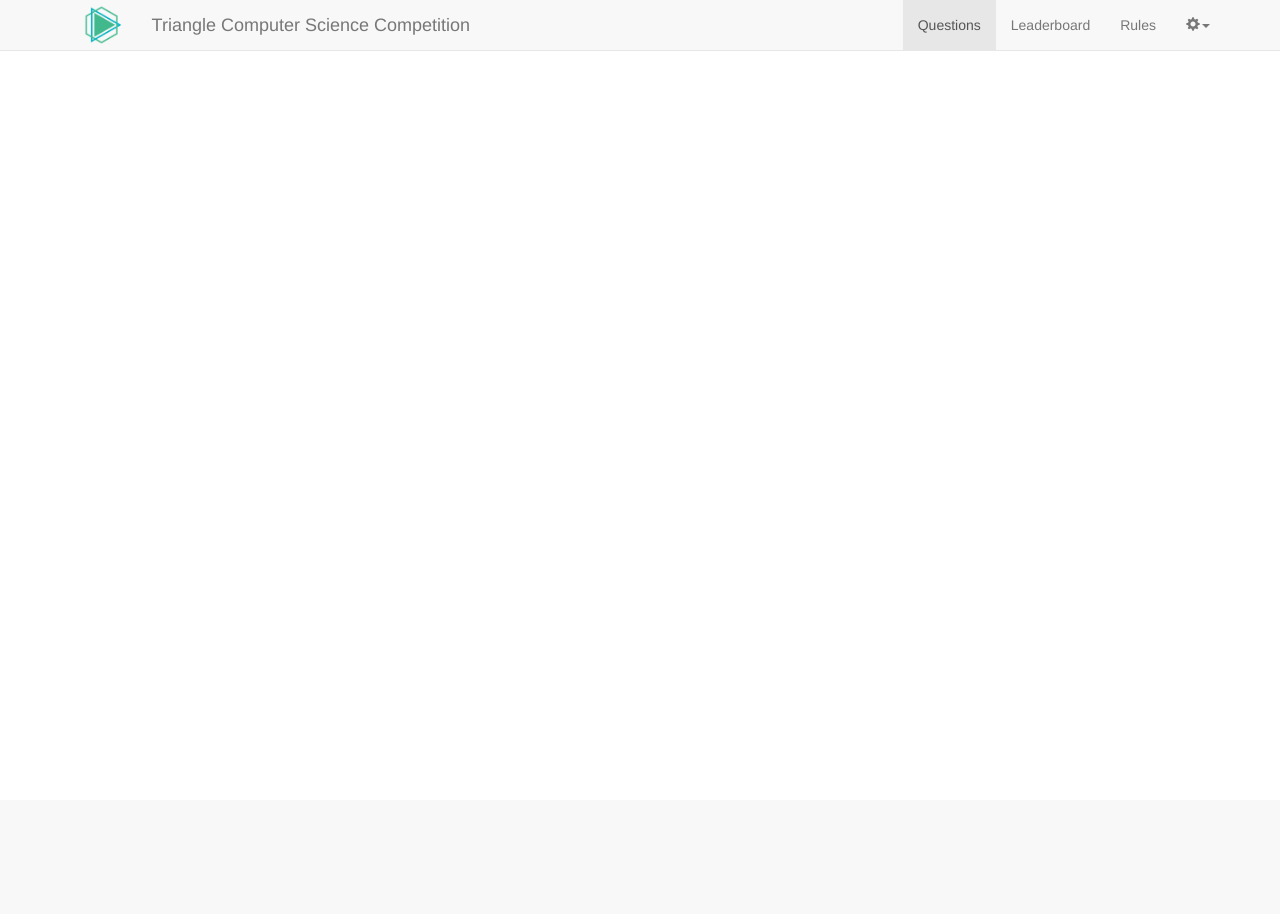
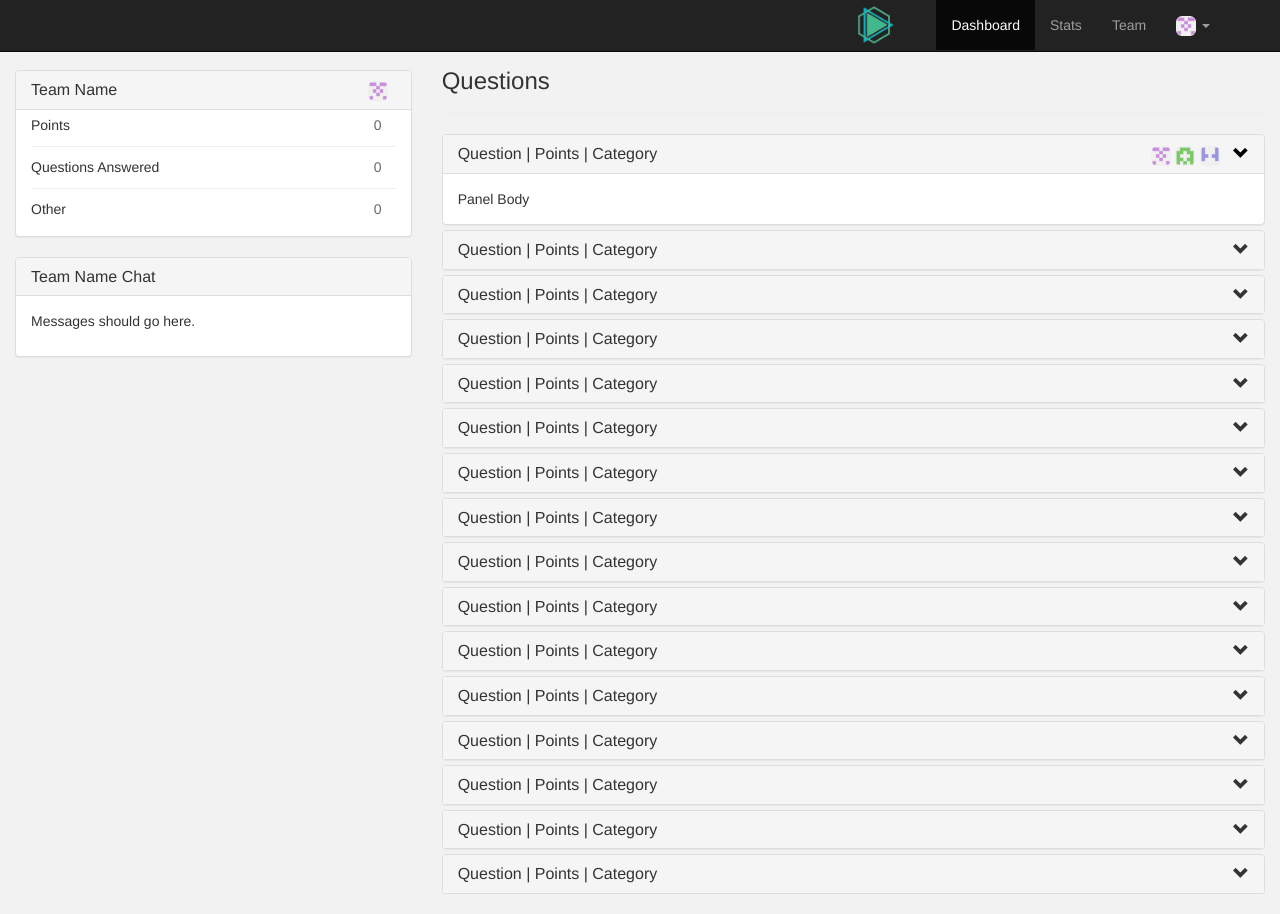
Before and after one commit to armanaydemir/TCSC, a PHP site: page /dashboard.php in a window 1280 px wide. Before the commit the page ends 51 px from the top, so only its background shows below. Run offline with PHP 8.4, Linux system fonts and the light colour scheme.

Commit message:
competition dashboard initial setup done

```diff
--- /dev/null
+++ b/_/components/php/article-questions.php
@@ -0,0 +1,269 @@
+<div id="questions" class="container col-lg-8 col-md-8 col-sm-8 col-xs-12" style="margin-top: 2em; float:right;">
+    <div class="page-header">
+        <h3>Questions</h3>
+    </div>
+    <div class="panel-group" id="accordion" role="tablist" aria-multiselectable="true" style="overflow:auto;max-height:100vh">
+        <div class="panel panel-default">
+            <div class="panel-heading" role="tab" id="headingOne">
+              <h4 class="panel-title">
+                <span class="questionname">Question</span>&nbsp;&vert;&nbsp;<span class="points">Points</span>&nbsp;&vert;&nbsp;<span class="category">Category</span>
+                <!-- change with jQuery on close -->
+                <span style="float: right;">
+                    <img src="images/useridenticon.png" class="img-rounded" alt="id" width="20px" height="20px">
+                    <img src="images/useridenticon2.png" class="img-rounded" alt="id" width="20px" height="20px">
+                    <img src="images/useridenticon3.png" class="img-rounded" alt="id" width="20px" height="20px">
+                    &nbsp;
+                    <a role="button" data-toggle="collapse" data-parent="#accordion" href="#collapseOne" aria-expanded="true" aria-controls="collapseOne">
+                         <span class="glyphicon glyphicon-chevron-down" style="color: black;"></span>
+                    </a
+                </span>
+              </h4>
+            </div>
+            <div id="collapseOne" class="panel-collapse collapse in" role="tabpanel" aria-labelledby="headingOne">
+              <div class="panel-body">
+                    <span="panel">Panel Body</span>
+              </div>
+            </div>
+        </div> <!-- panel 1 -->
+        <div class="panel panel-default">
+            <div class="panel-heading" role="tab" id="headingTwo">
+                <h4 class="panel-title">
+                    <span class="questionname">Question</span>&nbsp;&vert;&nbsp;<span class="points">Points</span>&nbsp;&vert;&nbsp;<span class="category">Category</span>
+                    <!-- change with jQuery on close -->
+                    <a role="button" data-toggle="collapse" data-parent="#accordion" href="#collapseTwo" aria-expanded="true" aria-controls="collapseOne">
+                        <span class="glyphicon glyphicon-chevron-down" style="float: right;"></span>
+                    </a>
+                </h4>
+            </div>
+            <div id="collapseTwo" class="panel-collapse collapse" role="tabpanel" aria-labelledby="headingTwo">
+                <div class="panel-body">
+                    <span="panel">Panel Body</span>
+                </div>
+            </div>
+        </div> <!-- panel 2 -->
+        <div class="panel panel-default">
+            <div class="panel-heading" role="tab" id="headingThree">
+              <h4 class="panel-title">
+                    <span class="questionname">Question</span>&nbsp;&vert;&nbsp;<span class="points">Points</span>&nbsp;&vert;&nbsp;<span class="category">Category</span>
+                    <!-- change with jQuery on close -->
+                    <a role="button" data-toggle="collapse" data-parent="#accordion" href="#collapseThree" aria-expanded="true" aria-controls="collapseOne">
+                        <span class="glyphicon glyphicon-chevron-down" style="float: right;"></span>
+                    </a>
+              </h4>
+            </div>
+            <div id="collapseThree" class="panel-collapse collapse" role="tabpanel" aria-labelledby="headingThree">
+              <div class="panel-body">
+                <span="panel">Panel Body</span>
+              </div>
+            </div>
+        </div> <!-- panel 3 -->
+        <div class="panel panel-default">
+            <div class="panel-heading" role="tab" id="headingFour">
+              <h4 class="panel-title">
+                    <span class="questionname">Question</span>&nbsp;&vert;&nbsp;<span class="points">Points</span>&nbsp;&vert;&nbsp;<span class="category">Category</span>
+                    <!-- change with jQuery on close -->
+                    <a role="button" data-toggle="collapse" data-parent="#accordion" href="#collapseFour" aria-expanded="true" aria-controls="collapseOne">
+                        <span class="glyphicon glyphicon-chevron-down" style="float: right;"></span>
+                    </a>
+              </h4>
+            </div>
+            <div id="collapseFour" class="panel-collapse collapse" role="tabpanel" aria-labelledby="headingThree">
+              <div class="panel-body">
+                <span="panel">Panel Body</span>
+              </div>
+            </div>
+        </div> <!-- panel 4 -->
+        <div class="panel panel-default">
+            <div class="panel-heading" role="tab" id="headingFive">
+              <h4 class="panel-title">
+                <span class="questionname">Question</span>&nbsp;&vert;&nbsp;<span class="points">Points</span>&nbsp;&vert;&nbsp;<span class="category">Category</span>
+                <!-- change with jQuery on close -->
+                <a role="button" data-toggle="collapse" data-parent="#accordion" href="#collapseFive" aria-expanded="true" aria-controls="collapseOne">
+                <span class="glyphicon glyphicon-chevron-down" style="float: right;"></span>
+                </a>
+              </h4>
+            </div>
+            <div id="collapseFive" class="panel-collapse collapse" role="tabpanel" aria-labelledby="headingThree">
+              <div class="panel-body">
+                <span="panel">Panel Body</span>
+              </div>
+            </div>
+        </div> <!-- panel 5 -->
+        <div class="panel panel-default">
+            <div class="panel-heading" role="tab" id="headingSix">
+              <h4 class="panel-title">
+                <span class="questionname">Question</span>&nbsp;&vert;&nbsp;<span class="points">Points</span>&nbsp;&vert;&nbsp;<span class="category">Category</span>
+                <!-- change with jQuery on close -->
+                <a role="button" data-toggle="collapse" data-parent="#accordion" href="#collapseSix" aria-expanded="true" aria-controls="collapseOne">
+                <span class="glyphicon glyphicon-chevron-down" style="float: right;"></span>
+                </a>
+              </h4>
+            </div>
+            <div id="collapseSix" class="panel-collapse collapse" role="tabpanel" aria-labelledby="headingThree">
+              <div class="panel-body">
+                <span="panel">Panel Body</span>
+              </div>
+            </div>
+        </div> <!-- panel 6 -->
+        <div class="panel panel-default">
+            <div class="panel-heading" role="tab" id="headingSeven">
+              <h4 class="panel-title">
+                <span class="questionname">Question</span>&nbsp;&vert;&nbsp;<span class="points">Points</span>&nbsp;&vert;&nbsp;<span class="category">Category</span>
+                <!-- change with jQuery on close -->
+                <a role="button" data-toggle="collapse" data-parent="#accordion" href="#collapseSeven" aria-expanded="true" aria-controls="collapseOne">
+                <span class="glyphicon glyphicon-chevron-down" style="float: right;"></span>
+                </a>
+              </h4>
+            </div>
+            <div id="collapseSeven" class="panel-collapse collapse" role="tabpanel" aria-labelledby="headingThree">
+              <div class="panel-body">
+                <span="panel">Panel Body</span>
+              </div>
+            </div>
+        </div> <!-- panel 7 -->
+        <div class="panel panel-default">
+            <div class="panel-heading" role="tab" id="headingEight">
+              <h4 class="panel-title">
+                <span class="questionname">Question</span>&nbsp;&vert;&nbsp;<span class="points">Points</span>&nbsp;&vert;&nbsp;<span class="category">Category</span>
+                <!-- change with jQuery on close -->
+                <a role="button" data-toggle="collapse" data-parent="#accordion" href="#collapseEight" aria-expanded="true" aria-controls="collapseOne">
+                <span class="glyphicon glyphicon-chevron-down" style="float: right;"></span>
+                </a>
+              </h4>
+            </div>
+            <div id="collapseEight" class="panel-collapse collapse" role="tabpanel" aria-labelledby="headingThree">
+              <div class="panel-body">
+                <span="panel">Panel Body</span>
+              </div>
+            </div>
+        </div> <!-- panel 8 -->
+        <div class="panel panel-default">
+            <div class="panel-heading" role="tab" id="headingNine">
+              <h4 class="panel-title">
+                <span class="questionname">Question</span>&nbsp;&vert;&nbsp;<span class="points">Points</span>&nbsp;&vert;&nbsp;<span class="category">Category</span>
+                <!-- change with jQuery on close -->
+                <a role="button" data-toggle="collapse" data-parent="#accordion" href="#collapseNine" aria-expanded="true" aria-controls="collapseOne">
+                <span class="glyphicon glyphicon-chevron-down" style="float: right;"></span>
+                </a>
+              </h4>
+            </div>
+            <div id="collapseNine" class="panel-collapse collapse" role="tabpanel" aria-labelledby="headingThree">
+              <div class="panel-body">
+                <span="panel">Panel Body</span>
+              </div>
+            </div>
+        </div> <!-- panel 9 -->
+        <div class="panel panel-default">
+            <div class="panel-heading" role="tab" id="headingTen">
+              <h4 class="panel-title">
+                <span class="questionname">Question</span>&nbsp;&vert;&nbsp;<span class="points">Points</span>&nbsp;&vert;&nbsp;<span class="category">Category</span>
+                <!-- change with jQuery on close -->
+                <a role="button" data-toggle="collapse" data-parent="#accordion" href="#collapseTen" aria-expanded="true" aria-controls="collapseOne">
+                <span class="glyphicon glyphicon-chevron-down" style="float: right;"></span>
+                </a>
+              </h4>
+            </div>
+            <div id="collapseTen" class="panel-collapse collapse" role="tabpanel" aria-labelledby="headingThree">
+              <div class="panel-body">
+                <span="panel">Panel Body</span>
+              </div>
+            </div>
+        </div> <!-- panel 10 -->
+        <div class="panel panel-default">
+            <div class="panel-heading" role="tab" id="headingEleven">
+              <h4 class="panel-title">
+                <span class="questionname">Question</span>&nbsp;&vert;&nbsp;<span class="points">Points</span>&nbsp;&vert;&nbsp;<span class="category">Category</span>
+                <!-- change with jQuery on close -->
+                <a role="button" data-toggle="collapse" data-parent="#accordion" href="#collapseEleven" aria-expanded="true" aria-controls="collapseOne">
+                <span class="glyphicon glyphicon-chevron-down" style="float: right;"></span>
+                </a>
+              </h4>
+            </div>
+            <div id="collapseEleven" class="panel-collapse collapse" role="tabpanel" aria-labelledby="headingThree">
+              <div class="panel-body">
+                <span="panel">Panel Body</span>
+              </div>
+            </div>
+        </div> <!-- panel 11 -->
+        <div class="panel panel-default">
+            <div class="panel-heading" role="tab" id="headingTwelve">
+              <h4 class="panel-title">
+                <span class="questionname">Question</span>&nbsp;&vert;&nbsp;<span class="points">Points</span>&nbsp;&vert;&nbsp;<span class="category">Category</span>
+                <!-- change with jQuery on close -->
+                <a role="button" data-toggle="collapse" data-parent="#accordion" href="#collapseTwelve" aria-expanded="true" aria-controls="collapseOne">
+                <span class="glyphicon glyphicon-chevron-down" style="float: right;"></span>
+                </a>
+              </h4>
+            </div>
+            <div id="collapseTwelve" class="panel-collapse collapse" role="tabpanel" aria-labelledby="headingThree">
+              <div class="panel-body">
+                <span="panel">Panel Body</span>
+              </div>
+            </div>
+        </div> <!-- panel 12 -->
+        <div class="panel panel-default">
+            <div class="panel-heading" role="tab" id="headingThirteen">
+              <h4 class="panel-title">
+                <span class="questionname">Question</span>&nbsp;&vert;&nbsp;<span class="points">Points</span>&nbsp;&vert;&nbsp;<span class="category">Category</span>
+                <!-- change with jQuery on close -->
+                <a role="button" data-toggle="collapse" data-parent="#accordion" href="#collapseThirteen" aria-expanded="true" aria-controls="collapseOne">
+                <span class="glyphicon glyphicon-chevron-down" style="float: right;"></span>
+                </a>
+              </h4>
+            </div>
+            <div id="collapseThirteen" class="panel-collapse collapse" role="tabpanel" aria-labelledby="headingThree">
+              <div class="panel-body">
+                <span="panel">Panel Body</span>
+              </div>
+            </div>
+        </div> <!-- panel 13 -->
+        <div class="panel panel-default">
+            <div class="panel-heading" role="tab" id="headingFourteen">
+              <h4 class="panel-title">
+                <span class="questionname">Question</span>&nbsp;&vert;&nbsp;<span class="points">Points</span>&nbsp;&vert;&nbsp;<span class="category">Category</span>
+                <!-- change with jQuery on close -->
+                <a role="button" data-toggle="collapse" data-parent="#accordion" href="#collapseFourteen" aria-expanded="true" aria-controls="collapseOne">
+                <span class="glyphicon glyphicon-chevron-down" style="float: right;"></span>
+                </a>
+              </h4>
+            </div>
+            <div id="collapseFourteen" class="panel-collapse collapse" role="tabpanel" aria-labelledby="headingThree">
+              <div class="panel-body">
+                <span="panel">Panel Body</span>
+              </div>
+            </div>
+        </div> <!-- panel 14 -->
+        <div class="panel panel-default">
+            <div class="panel-heading" role="tab" id="headingFifteen">
+              <h4 class="panel-title">
+                <span class="questionname">Question</span>&nbsp;&vert;&nbsp;<span class="points">Points</span>&nbsp;&vert;&nbsp;<span class="category">Category</span>
+                <!-- change with jQuery on close -->
+                <a role="button" data-toggle="collapse" data-parent="#accordion" href="#collapseFifteen" aria-expanded="true" aria-controls="collapseOne">
+                <span class="glyphicon glyphicon-chevron-down" style="float: right;"></span>
+                </a>
+              </h4>
+            </div>
+            <div id="collapseFifteen" class="panel-collapse collapse" role="tabpanel" aria-labelledby="headingThree">
+              <div class="panel-body">
+                <span="panel">Panel Body</span>
+              </div>
+            </div>
+        </div> <!-- panel 15 -->
+        <div class="panel panel-default">
+            <div class="panel-heading" role="tab" id="headingSixteen">
+              <h4 class="panel-title">
+                <span class="questionname">Question</span>&nbsp;&vert;&nbsp;<span class="points">Points</span>&nbsp;&vert;&nbsp;<span class="category">Category</span>
+                <!-- change with jQuery on close -->
+                <a role="button" data-toggle="collapse" data-parent="#accordion" href="#collapseSixteen" aria-expanded="true" aria-controls="collapseOne">
+                <span class="glyphicon glyphicon-chevron-down" style="float: right;"></span>
+                </a>
+              </h4>
+            </div>
+            <div id="collapseSixteen" class="panel-collapse collapse" role="tabpanel" aria-labelledby="headingThree">
+              <div class="panel-body">
+                <span="panel">Panel Body</span>
+              </div>
+            </div>
+        </div> <!-- panel 16 -->
+    </div> <!-- accordion -->
+</div>
--- /dev/null
+++ b/_/components/php/aside-dashboardstats.php
@@ -0,0 +1,38 @@
+<div class="container col-lg-4 col-md-4 col-sm-4" style="margin-top: 5em;" style="position:fixed">
+      <div class="panel panel-default">
+        <div class="panel-heading">
+            <h3 class="panel-title">
+                Team Name
+                <span style="float:right;padding-right:0.5em;">
+                    <img class="img-rounded" src="images/useridenticon.png" width="20px" height="20px">
+                </span>
+            </h3>
+        </div>
+        <div class="panel-body">
+            <p style="line-height:0.1em">
+                Points
+                <span style="float:right; color:dimgrey; padding-right:1em;">0</span>
+            </p>
+            <hr>
+            <p style="line-height:0.1em">
+                Questions Answered
+                <span style="float:right; color:dimgrey; padding-right:1em;">0</span>
+            </p>
+            <hr>
+            <p style="line-height:0.1em">
+                Other
+                <span style="float:right; color:dimgrey; padding-right:1em;">0</span>
+            </p>
+        </div>
+    </div>
+
+
+      <div class="panel panel-default">
+        <div class="panel-heading">
+            <h3 class="panel-title"> Team Name Chat </h3>
+        </div>
+        <div class="panel-body">
+            <p>Messages should go here.</p>
+        </div>
+    </div>
+</div><!-- /.col-sm-4 -->
--- a/_/components/php/comp-navbar.php
+++ b/_/components/php/comp-navbar.php
@@ -1,4 +1,4 @@
-<nav class="navbar navbar-default navbar-fixed-top" role="navigation">
+<nav class="navbar navbar-default navbar-fixed-top navbar-inverse" role="navigation">
     <div class="container">
         <div class="navbar-header">
             <button type="button" class="navbar-toggle collapsed" data-toggle="collapse" data-target="#navbar" aria-expanded="false" aria-controls="navbar">
@@ -7,25 +7,26 @@
                 <span class="icon-bar"></span>
                 <span class="icon-bar"></span>
             </button><!-- button -->
-            <a href="#" class="pull-left logo">
-                <img style="max-width:40px;max-height: 40px;margin-top: 5px"src="images/emblem.png" id="logodiv">
-            </a>
-            <a href="#" class="navbar-brand hidden-xs hidden-sm">Triangle Computer Science Competition</a>
 
         </div> <!--/.nav-collapse -->
         <div id="navbar" class="navbar-collapse collapse">
             <ul class="nav navbar-nav navbar-right">
-                <li class="active"><a href="#">Questions</a></li>
-                <li><a href="#">Leaderboard</a></li>
-                <li><a href="#">Rules</a></li>
+                <a href="#" class="pull-left logo" style="padding-right:3em;">
+                    <img style="max-width:40px;max-height: 40px;margin-top: 5px"src="images/emblem.png" id="logodiv">
+                </a>
+                <li class="active"><a href="#">Dashboard</a></li>
+                <li><a href="#">Stats</a></li>
+                <li><a href="#">Team</a></li>
                 <!-- perhaps we should move the rules to the settings -->
                 <li class="dropdown">
-                    <a href="#" class="dropdown-toggle" data-toggle="dropdown" role="button" aria-haspopup="true" aria-expanded="false"><span class="glyphicon glyphicon-cog"></span><span class="caret"></span></a>
+                    <a href="#" class="dropdown-toggle" data-toggle="dropdown" role="button" aria-haspopup="true" aria-expanded="false">
+                        <img src="images/useridenticon.png" class="img-rounded" alt="id" width="20px" height="20px">
+                        <span class="caret"></span>
+                    </a>
                     <ul class="dropdown-menu">
                         <li class="dropdown-header">Signed in as "username"</li>
                         <li role="separator" class="divider"></li>
                         <li><a href="#">Your Profile</a></li>
-                        <li><a href="#">Team Profile</a></li>
                         <li><a href="#">Help</a></li>
                         <li role="separator" class="divider"></li>
                         <li><a href="#">Settings</a></li>
--- a/_/css/compstyles.css
+++ b/_/css/compstyles.css
@@ -4,3 +4,7 @@
 .logo {
     padding-left:1em;
 }
+
+body {
+    background: #f2f2f2;
+}
--- a/dashboard.php
+++ b/dashboard.php
@@ -11,12 +11,13 @@
         <link href="_/css/compstyles.css" rel="stylesheet">
 
     </head>
-    <body id="dashboard">
+    <body id="dashboard" style="overflow:hidden;">
         <header>
             <?php include "_/components/php/comp-navbar.php"; ?>
         </header>
         <content>
-
+            <?php include "_/components/php/aside-dashboardstats.php"; ?>
+            <?php include "_/components/php/article-questions.php"; ?>
         </content>
         <footer>
 
```
Also changed, not shown: images/fakebrick.png (added), images/useridenticon.png (added), images/useridenticon2.png (added), images/useridenticon3.png (added), stats.php (added), 1 other file.
